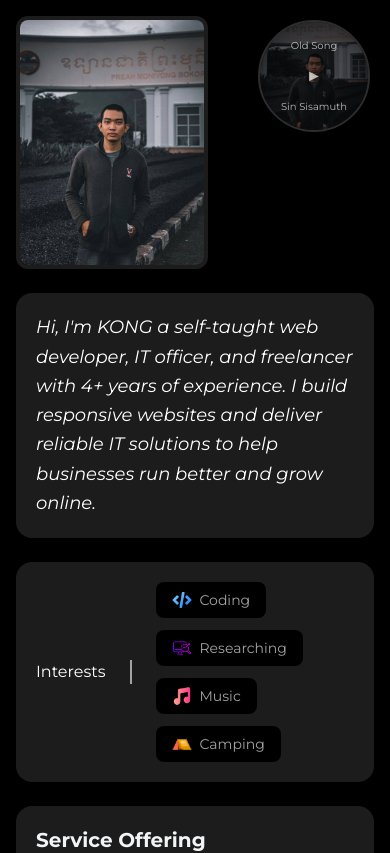
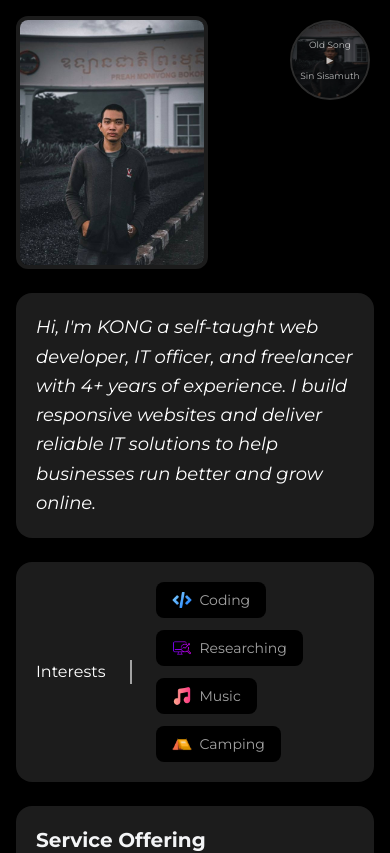
Before and after one commit to kong44/portfolio-dark, a React (Vite) app: page / in a window 390 px wide. Shown: the top 853 px of the page. Built offline with nearby package versions, Linux system fonts and the light colour scheme.

Commit message:
resize music card

```diff
--- a/App.tsx
+++ b/App.tsx
@@ -62,7 +62,7 @@ const App: React.FC = () => {
       <div className="fixed top-4 right-4 bg-card/0 text-white w-auto p-1 rounded-xl z-50">
         {/* Disc with everything inside */}
         <div className="flex justify-center">
-          <div className="relative w-28 h-28 rounded-full overflow-hidden border-2 border-tag shadow-md flex items-center justify-center">
+          <div className="relative md:w-28 md:h-28 w-20 h-20 rounded-full overflow-hidden border-2 border-tag shadow-md flex items-center justify-center">
             {/* Rotating Image */}
             <img
               src={profile_img}
@@ -74,19 +74,19 @@ const App: React.FC = () => {
             {/* Title + Subtitle Inside Disc */}
             <div className="absolute top-4 text-center">
               {/* <h2 className="text-xs font-bold">Background Music</h2> */}
-              <p className="text-[10px] opacity-70">Old Song</p>
+              <p className="md:text-[10px] text-[9px] opacity-70">Old Song</p>
             </div>
 
             {/* Play Button Centered */}
             <button
               onClick={toggleMusic}
-              className="text-white p-2 relative z-10 transition opacity-70"
+              className="text-white p-2 relative z-10 transition opacity-70 md:text-[10px] text-[9px]"
             >
-              {isPlaying ? "⏸" : "►"}
+              {isPlaying ? "❚❚" : "▶"}
             </button>
 
             <div className="absolute bottom-4 text-center">
-              <p className="text-[10px] opacity-70">Sin Sisamuth</p>
+              <p className="md:text-[10px] text-[9px] opacity-70">Sin Sisamuth</p>
             </div>
           </div>
         </div>
```
